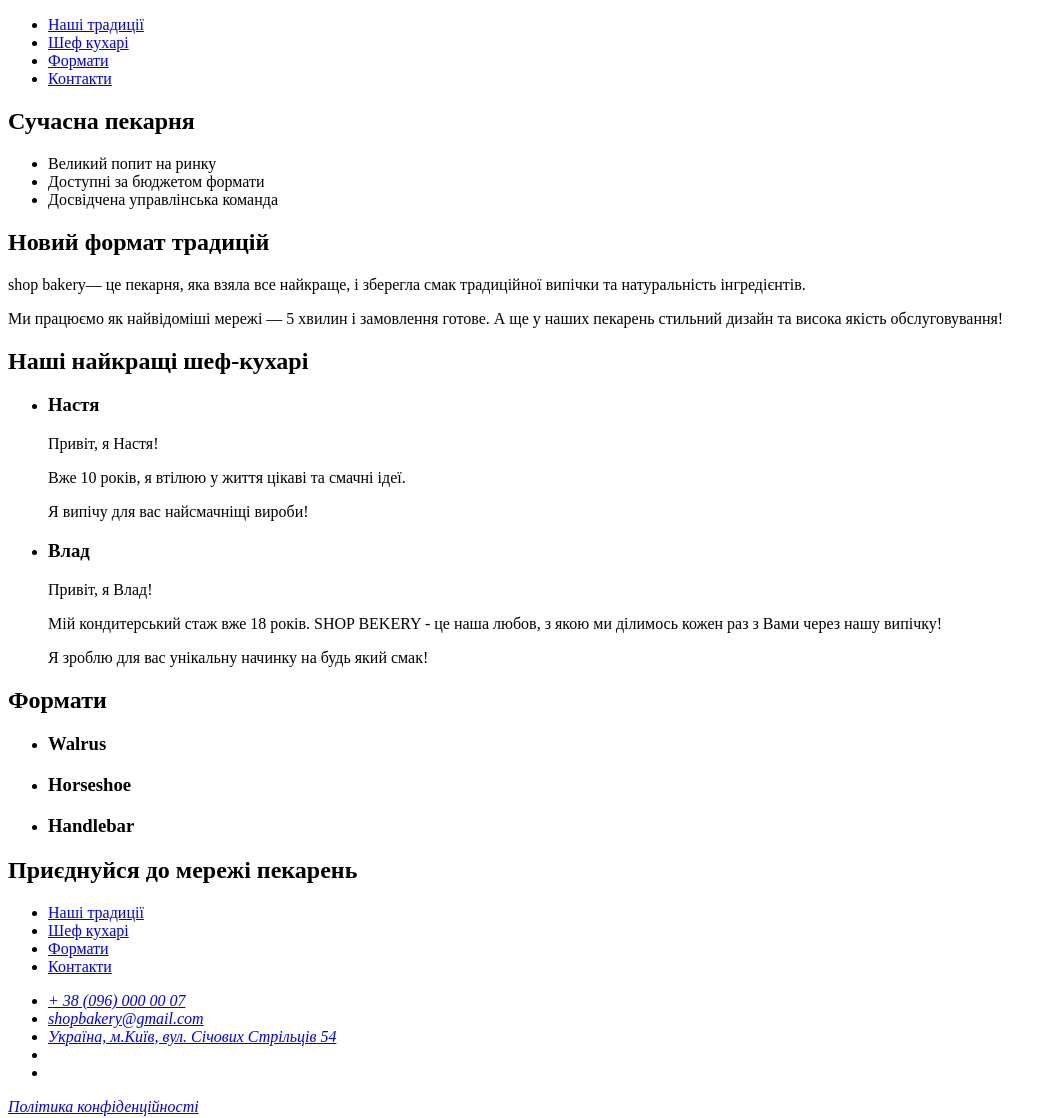
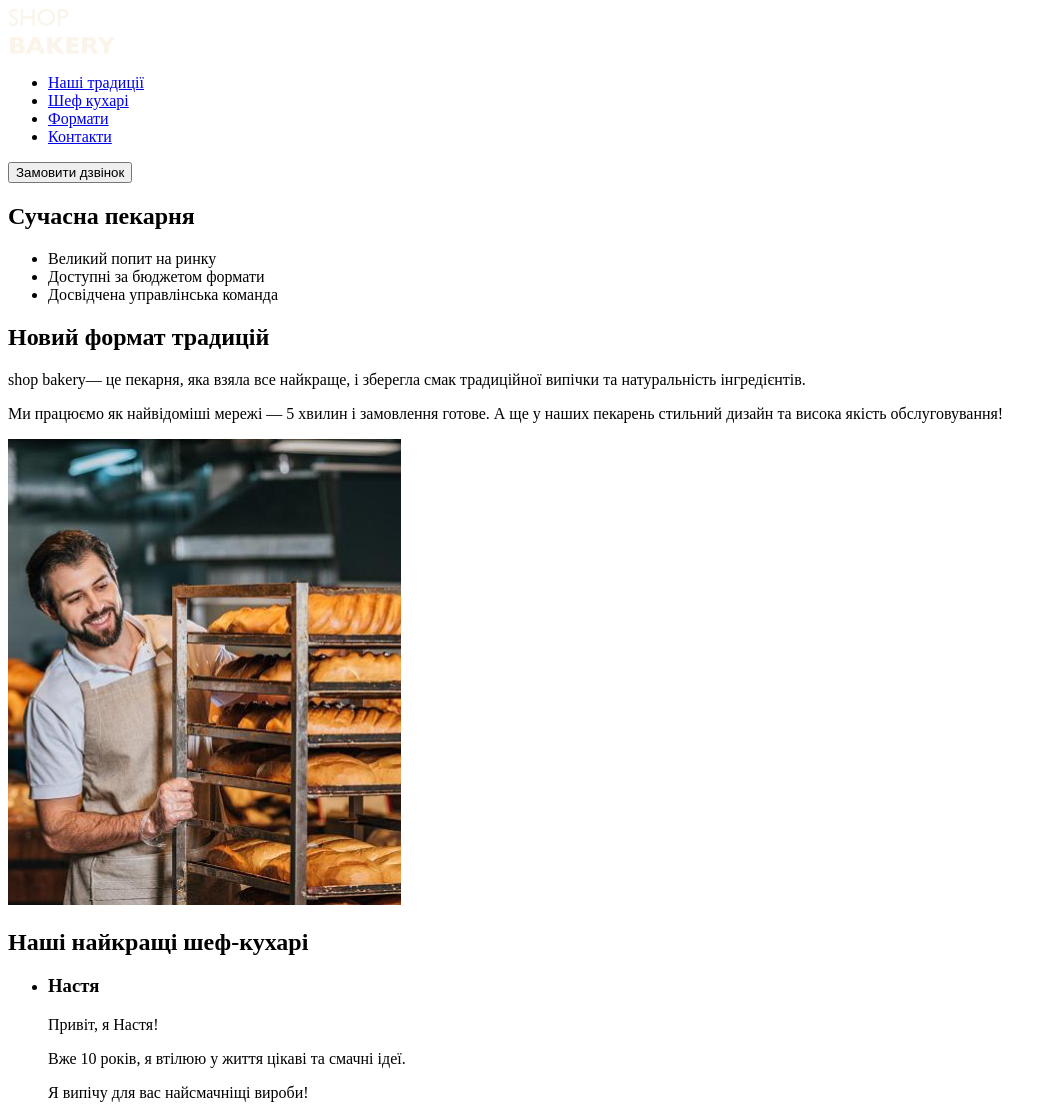
Before and after one commit to AnastasiaPlukchi/genius-test2, a plain HTML site: page index.html in a window 1280 px wide. Shown: the top 1118 px of the page, without its empty margins (0-1057 px from the left). Drawn offline with Linux system fonts and the light colour scheme.

Commit message:
add images

```diff
--- a/index.html
+++ b/index.html
@@ -9,7 +9,7 @@
     <head>
       <nav>
         <a href="#">
-          <!-- logo -->
+          <img src="./images/logo.svg" alt="логотип сучасної пекарні" />
         </a>
         <ul>
           <li><a href="#">Наші традиції</a></li>
@@ -18,7 +18,7 @@
           <li><a href="#">Контакти</a></li>
         </ul>
       </nav>
-      <!-- button -->
+      <button type="button">Замовити дзвінок</button>
     </head>
     <main>
       <section>
@@ -40,6 +40,7 @@
           <span>5 хвилин і замовлення готове.</span> А ще у наших пекарень
           стильний дизайн та висока якість обслуговування!
         </p>
+        <img src="./images/baker-man.jpg" alt="чоловік з полицею хліба" />
       </section>
       <section>
         <h2>Наші найкращі шеф-кухарі</h2>
@@ -92,7 +93,7 @@
     <footer>
       <nav>
         <a href="#">
-          <!-- logo -->
+          <img src="./images/logo.svg" alt="логотип сучасної пекарні" />
         </a>
         <ul>
           <li><a href="#">Наші традиції</a></li>
```
Also changed, not shown: images/Handlebar.jpg (added), images/Nastia.jpg (added), images/Property 1=rights, Property 2=left.svg (added), images/Vlad.jpg (added), images/Walrus1.jpg (added), images/baker-man.jpg (added), images/couole-in-bakery.jpg (added), images/footer.png (added), images/horseshoe.jpg (added), images/icons.svg (added), images/logo.svg (added), images/walrus.jpg (added).
